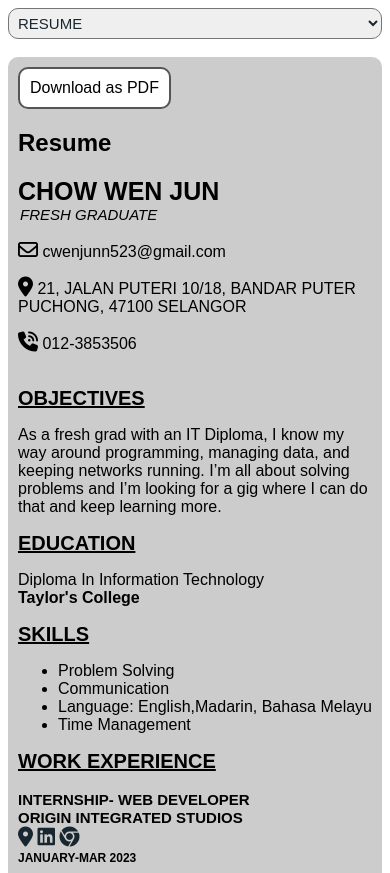
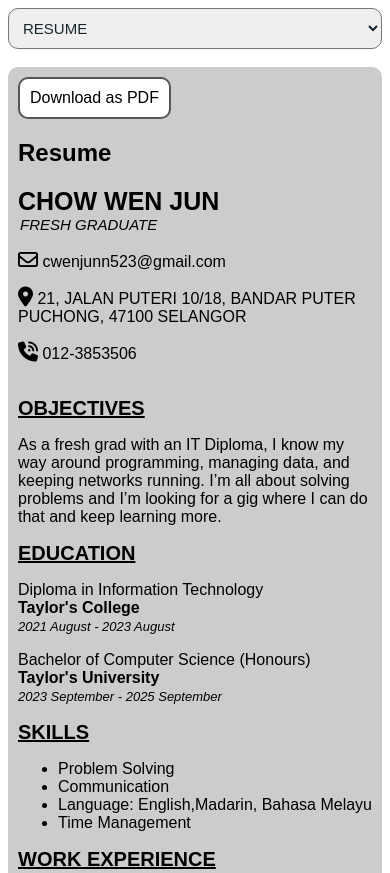
Before and after one commit to wennjun/wenjunresume, a plain HTML site: page resume.html in a window 390 px wide. Shown: the top 873 px of the page. Drawn offline with Linux system fonts and the light colour scheme.

Commit message:
Update resume.html

```diff
--- a/resume.html
+++ b/resume.html
@@ -1,3 +1,5 @@
+
+
 <!DOCTYPE html>
 <html>
   <head>
@@ -63,10 +65,12 @@
         >FRESH GRADUATE</span
       >
 
-      <p><i class="fa-regular fa-envelope"></i> cwenjunn523@gmail.com</p>
+      <p><i class="fa-regular fa-envelope"></i><a href="mailto: cwenjunn523@gmail.com" class="longclickable"> cwenjunn523@gmail.com</a></p>
       <p>
-        <i class="fa-solid fa-location-dot"></i> 21, JALAN PUTERI 10/18, BANDAR
-        PUTER PUCHONG, 47100 SELANGOR
+
+        <i class="fa-solid fa-location-dot"></i>
+        <a href="https://www.google.com/maps/place/21,+Jalan+Puteri+10%2F18,+Bandar+Puteri,+47100+Puchong,+Selangor/@3.0060912,101.6226724,17z/data=!3m1!4b1!4m6!3m5!1s0x31cdb49ae9c54caf:0x723bac01d9c1f00a!8m2!3d3.0060912!4d101.6252473!16s%2Fg%2F11c271k32x?entry=ttu" class="longclickable"> 21, JALAN PUTERI 10/18, BANDAR
+          PUTER PUCHONG, 47100 SELANGOR</a>
       </p>
       <p><i class="fa-solid fa-phone-volume"></i> 012-3853506</p>
 
@@ -86,7 +90,10 @@
         style="font-size: 20px; font-weight: bold; text-decoration: underline"
         >EDUCATION</span
       >
-      <p>Diploma In Information Technology<br /><b>Taylor's College</b></p>
+      <p>Diploma in Information Technology<br /><b>Taylor's College</b><br>
+      <span style="font-style: italic; font-size: 13px;">2021 August - 2023 August</span></p>
+      <p>Bachelor of Computer Science (Honours)<br /><b>Taylor's University</b><br><span style="font-style: italic; font-size: 13px;">2023 September - 2025 September</span></p>
+
 
       <span
         style="font-size: 20px; font-weight: bold; text-decoration: underline"
@@ -212,12 +219,16 @@
         style="font-size: 20px; font-weight: bold; text-decoration: underline"
         >ACADEMIC RESULT</span
       >
+<br>
+      <br>
+<span style="text-decoration: underline;">Diploma In Information Technology</span>
 
-      <span style="font-size: 15px; font-weight: bold"
-        ><br />Dean List Awards (Semester 1,2,3,4)<br
-      /></span>
+<span style="font-size: 15px; font-weight: bold"
+><br />
+Dean List Awards (Semester 1,2,3,4)<br
+/></span>
+      <ul>
 
-      <ul>
         <li>Semester 1: GPA 3.74</li>
         <li>Semester 1.5: GPA 3.20</li>
         <li>Semester 2: GPA 3.85</li>
@@ -225,7 +236,19 @@
         <li>Semester 3.5 (Internship): PASSED</li>
         <li>Semester 4 (Final Semester): GPA 3.58, CGPA 3.62</li>
       </ul>
+
+      <span style="text-decoration: underline;">Bachelor of Computer Science (Honours)</span>
+      <ul>
+
+        <li>Semester 1: Starting <b>September 18</b></li>
+
+      </ul>
+
+
+
     </div>
+
+
   </body>
 </html>
 <script>
@@ -245,6 +268,11 @@
     padding: 10px;
     text-align: center;
     border-collapse: collapse;
+  }
+
+  .longclickable{
+    text-decoration: none;
+    color:black;
   }
 
   .button {
@@ -378,7 +406,7 @@
 
     select {
       border-radius: 10px;
-      padding: 5px;
+      padding: 10px;
       font-size: 15px;
       width:100%;
     }
```
